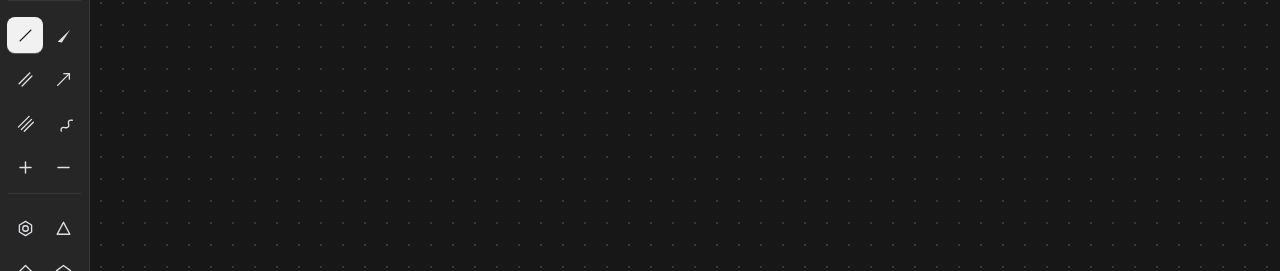
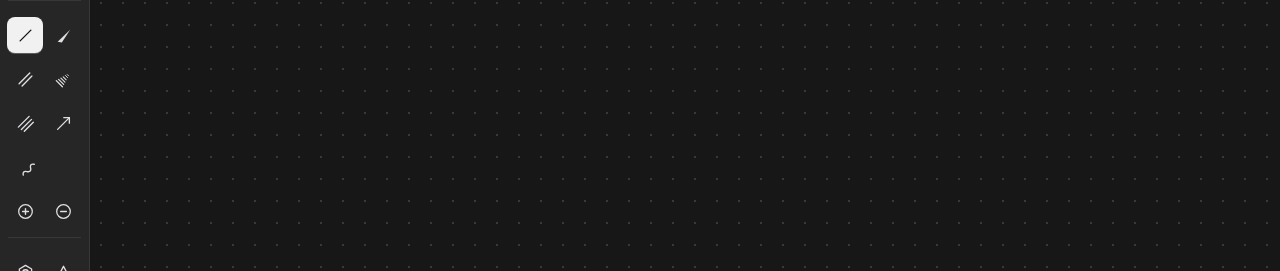
Before and after one commit to paliku520/zephyrlea-molecule-editor, a React (Vite) app: page / in a window 1280 px wide. Shown: the part 160-431 px from the top of the page. Built offline with nearby package versions, Linux system fonts and the light colour scheme.

Commit message:
补齐虚楔键/更新正负电荷按钮样式

```diff
--- a/src/components/LeftToolRail.tsx
+++ b/src/components/LeftToolRail.tsx
@@ -1,5 +1,5 @@
 import { Fragment, type ReactNode } from 'react';
-import { Eraser, Hand, Lasso, Minus, MousePointer2, Plus } from 'lucide-react';
+import { Eraser, Hand, Lasso, MousePointer2 } from 'lucide-react';
 import type { ToolId } from '../lib/editorBridge';
 import { IconButton } from './ui/IconButton';
 import {
@@ -12,6 +12,9 @@ import {
   CyclopropaneIcon,
   DativeBondIcon,
   DoubleBondIcon,
+  HashedWedgeBondIcon,
+  NegativeChargeIcon,
+  PositiveChargeIcon,
   SingleBondIcon,
   TripleBondIcon,
   WavyBondIcon,
@@ -45,15 +48,18 @@ const TOOL_GROUPS: ToolDefinition[][] = [
   ],
   [
     { tool: 'double', label: '双键', icon: <DoubleBondIcon width={19} height={19} /> },
+    { tool: 'wedgeDown', label: '虚楔键（向下）', icon: <HashedWedgeBondIcon width={19} height={19} /> },
+  ],
+  [
+    { tool: 'triple', label: '三键', icon: <TripleBondIcon width={19} height={19} /> },
     { tool: 'dative', label: '配位键', icon: <DativeBondIcon width={19} height={19} /> },
   ],
   [
-    { tool: 'triple', label: '三键', icon: <TripleBondIcon width={19} height={19} /> },
     { tool: 'wavy', label: '未知立体键', icon: <WavyBondIcon width={19} height={19} /> },
   ],
   [
-    { tool: 'chargePlus', label: '加正电荷', icon: <Plus size={19} strokeWidth={1.8} /> },
-    { tool: 'chargeMinus', label: '加负电荷', icon: <Minus size={19} strokeWidth={1.8} /> },
+    { tool: 'chargePlus', label: '加正电荷', icon: <PositiveChargeIcon width={19} height={19} /> },
+    { tool: 'chargeMinus', label: '加负电荷', icon: <NegativeChargeIcon width={19} height={19} /> },
   ],
   [
     { tool: 'benzene', label: '苯环', icon: <BenzeneIcon width={19} height={19} /> },
@@ -78,7 +84,7 @@ export function LeftToolRail({ ready, activeTool, onSelectTool }: LeftToolRailPr
       <div className="flex w-full flex-col">
         {TOOL_GROUPS.map((group, groupIndex) => (
           <Fragment key={group.map((item) => item.tool).join('-')}>
-            {(groupIndex === 2 || groupIndex === 6) && (
+            {(groupIndex === 2 || groupIndex === 7) && (
               <div className="my-2 h-px w-full bg-white/[0.08]" />
             )}
             <div
--- a/src/components/icons/ChemIcons.tsx
+++ b/src/components/icons/ChemIcons.tsx
@@ -54,6 +54,20 @@ export function WedgeBondIcon(props: ChemIconProps) {
   );
 }
 
+/** Hashed (dashed) wedge: a stereo bond pointing away from the viewer. */
+export function HashedWedgeBondIcon(props: ChemIconProps) {
+  return (
+    <ChemSvg {...props}>
+      <path d="M2.9 13.4 10.6 21.1" strokeWidth={1.6} />
+      <path d="M5.8 11.8 12.2 18.2" strokeWidth={1.5} />
+      <path d="M8.7 10.2 13.8 15.3" strokeWidth={1.4} />
+      <path d="M11.6 8.6 15.4 12.4" strokeWidth={1.3} />
+      <path d="M14.4 6.9 17.1 9.6" strokeWidth={1.2} />
+      <path d="M16.7 5.7 18.3 7.3" strokeWidth={1.1} />
+    </ChemSvg>
+  );
+}
+
 export function DativeBondIcon(props: ChemIconProps) {
   return (
     <ChemSvg {...props}>
@@ -67,6 +81,26 @@ export function WavyBondIcon(props: ChemIconProps) {
   return (
     <ChemSvg {...props}>
       <path d="M3.2 16.9c2-3.3 4.5-3.3 6.5 0s4.5 3.3 6.5 0 4.5-3.3 6.5 0" transform="rotate(-45 12 12)" />
+    </ChemSvg>
+  );
+}
+
+/** Charge badge: a circled sign, the way formal charges are drawn on atoms. */
+export function PositiveChargeIcon(props: ChemIconProps) {
+  return (
+    <ChemSvg {...props}>
+      <circle cx="12" cy="12" r="8.6" strokeWidth={1.6} />
+      <path d="M12 8.4v7.2" strokeWidth={1.8} />
+      <path d="M8.4 12h7.2" strokeWidth={1.8} />
+    </ChemSvg>
+  );
+}
+
+export function NegativeChargeIcon(props: ChemIconProps) {
+  return (
+    <ChemSvg {...props}>
+      <circle cx="12" cy="12" r="8.6" strokeWidth={1.6} />
+      <path d="M8.4 12h7.2" strokeWidth={1.8} />
     </ChemSvg>
   );
 }
--- a/src/lib/editorBoard.ts
+++ b/src/lib/editorBoard.ts
@@ -153,16 +153,7 @@ export function createEditorBoard(K: KekuleNamespace, composer: any): EditorBoar
     if (viewCenter) {
       // Kekule resets the scroll position asynchronously after a size change,
       // so keep re-applying until its own layout pass has finished.
-      const restoreViewCenter = () => {
-        const screenCoord = editor.objCoordToScreen?.(viewCenter);
-        if (!screenCoord) return;
-
-        const left = Math.max(0, Math.round(screenCoord.x - scroller.clientWidth / 2));
-        const top = Math.max(0, Math.round(screenCoord.y - scroller.clientHeight / 2));
-
-        if (scroller.scrollLeft !== left) scroller.scrollLeft = left;
-        if (scroller.scrollTop !== top) scroller.scrollTop = top;
-      };
+      const restoreViewCenter = () => applyAnchor(viewCenter);
 
       restoreViewCenter();
       window.requestAnimationFrame(restoreViewCenter);
@@ -171,6 +162,19 @@ export function createEditorBoard(K: KekuleNamespace, composer: any): EditorBoar
 
     syncScrollListener();
   };
+
+  /** Scroll so that a tracked object coordinate sits in the viewport center. */
+  function applyAnchor(anchor: { x: number; y: number }) {
+    const scroller = getScroller();
+    const screenCoord = editor?.objCoordToScreen?.(anchor);
+    if (!scroller || !screenCoord) return;
+
+    const left = Math.max(0, Math.round(screenCoord.x - scroller.clientWidth / 2));
+    const top = Math.max(0, Math.round(screenCoord.y - scroller.clientHeight / 2));
+
+    if (scroller.scrollLeft !== left) scroller.scrollLeft = left;
+    if (scroller.scrollTop !== top) scroller.scrollTop = top;
+  }
 
   /** Center the viewport on the drawing surface. */
   const centerView = () => {
@@ -412,14 +416,26 @@ export function createEditorBoard(K: KekuleNamespace, composer: any): EditorBoar
     editor.zoomTo = (...args: any[]) => {
       const result = originalZoomTo(...args);
 
+      // Remember what the middle of the viewport was pointing at, so the
+      // delayed passes below can put it back exactly where it was.
+      const scroller = getScroller();
+      const viewPoint =
+        scroller && editor.screenCoordToObj?.({
+          x: scroller.scrollLeft + scroller.clientWidth / 2,
+          y: scroller.scrollTop + scroller.clientHeight / 2,
+        });
+      const anchor = viewPoint ? trackAnchor({ x: viewPoint.x, y: viewPoint.y }) : null;
+
       // Kekule re-lays out the scroller asynchronously after a zoom (it moves
       // the scroll back to keep the zoom center), so re-apply a few times.
       const settleZoom = () => {
-        if (disposed) return;
+        if (disposed || pointerDown) return;
 
         rebalance();
+
         if (getMolecules(K, composer).length > 0) {
           centerContentInArena();
+          if (anchor) applyAnchor(anchor);
         } else {
           centerView();
         }
```
Also changed, not shown: 2 other files (tests, documents, lock files or other folders).
